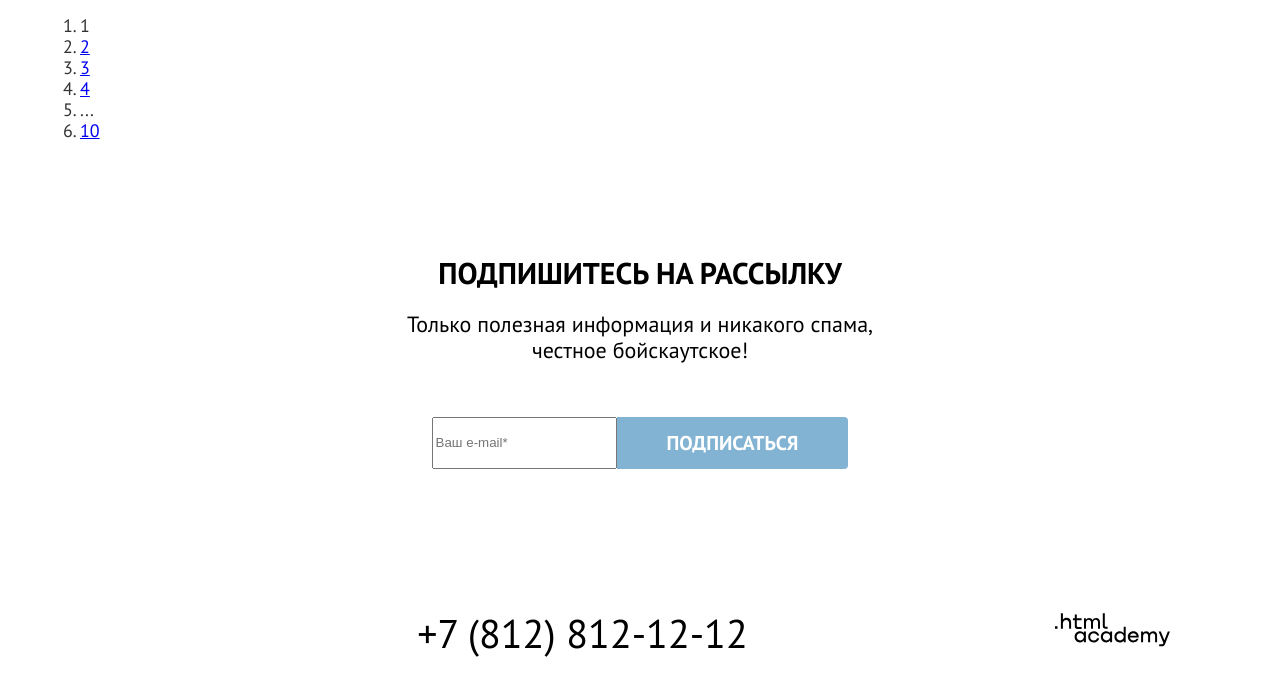
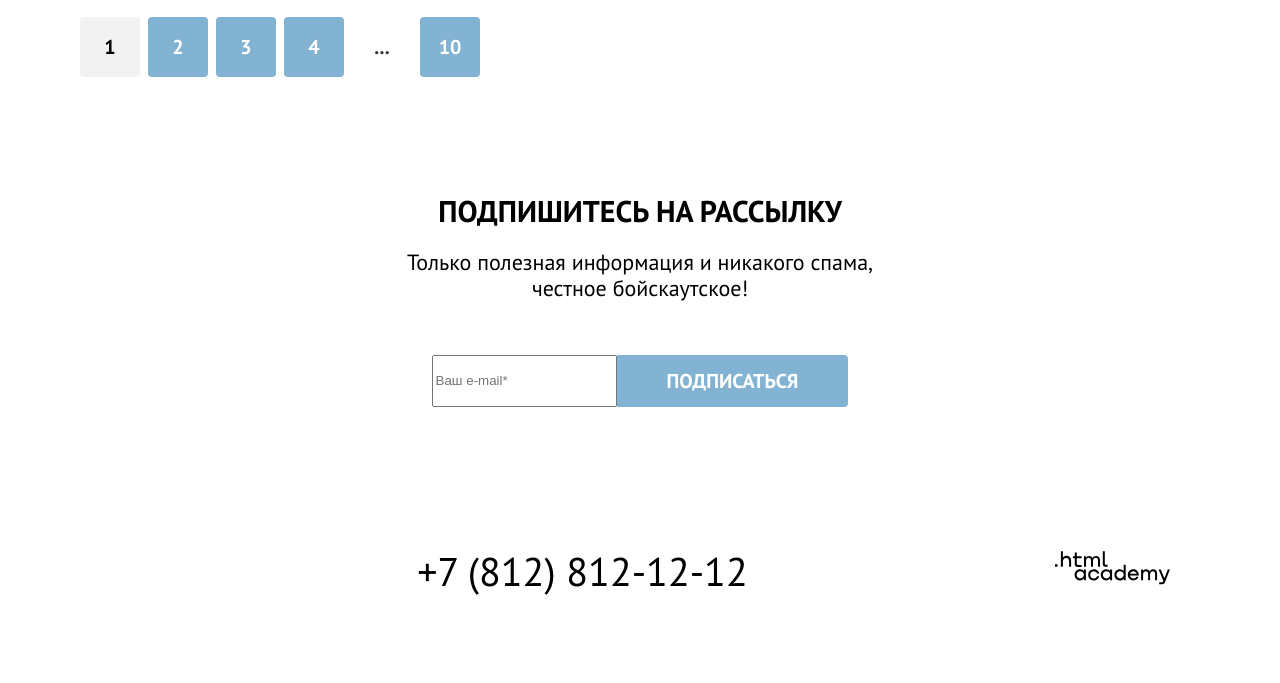
Before and after one commit to htmlacademy-htmlcss/2264063-sedona-36, a plain HTML site: page catalog.html in a window 1280 px wide. Shown: the part 2138-2821 px from the top of the page. After the commit the page ends 2759 px from the top, so only its background shows below. Drawn offline with Linux system fonts and the light colour scheme.

Commit message:
Добавляет стилизацию пагинации

```diff
--- a/styles/styles.css
+++ b/styles/styles.css
@@ -358,3 +358,36 @@ body {
     line-height: 20px;
     text-transform: uppercase;
 }
+/*--- Pagination ---*/
+.pagination {
+    display: flex;
+    list-style: none;
+    font-weight: 700;
+    font-size: 20px;
+    line-height: 36px;
+}
+.pagination__item + .pagination__item {
+    margin-left: 8px;
+}
+.pagination__link {
+    display: flex;
+    justify-content: center;
+    align-items: center;
+    height: 60px;
+    width: 60px;
+    border-radius: 4px;
+    color: #fff;
+    background-color: #82B3D3;
+    text-decoration: none;
+}
+.pagination__link.active {
+    color: #000;
+    background-color: #F2F2F2;
+}
+.pagination--more {
+    display: flex;
+    justify-content: center;
+    align-items: center;
+    height: 60px;
+    width: 60px;
+}
```
